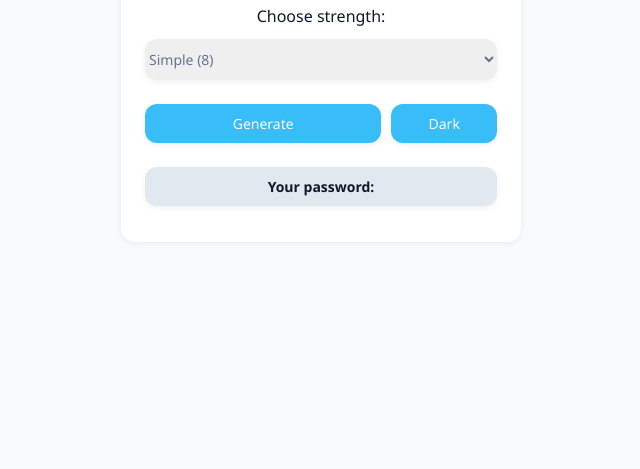
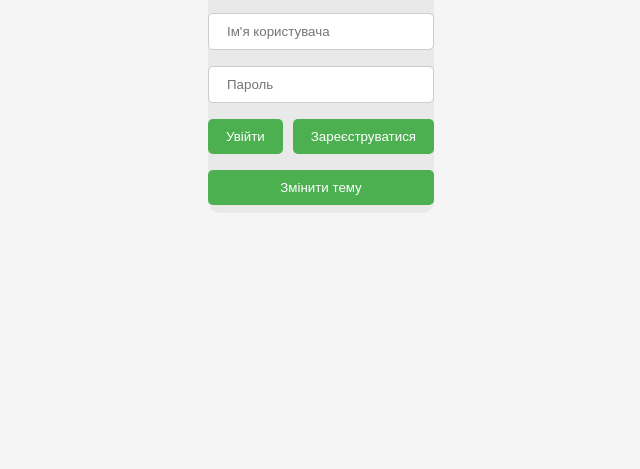
Before and after one commit to fanera-web/authentify-page, a plain HTML site: page index.html in a window 1280 px wide. Shown: the part 331-800 px from the top of the page, without its empty margins (319-959 px from the left). Drawn offline with Linux system fonts and the light colour scheme.

Commit message:
Add files via upload

```diff
--- /dev/null
+++ b/db.json
@@ -0,0 +1,3 @@
+{
+  "users": []
+}
--- a/index.html
+++ b/index.html
@@ -1,27 +1,24 @@
-<!doctype html>
-<html lang="en">
+<!DOCTYPE html>
+<html lang="uk">
 <head>
-  <meta charset="utf-8">
-  <meta name="viewport" content="width=device-width, initial-scale=1">
-  <title>Password Generator</title>
+  <meta charset="UTF-8">
+  <meta name="viewport" content="width=device-width, initial-scale=1.0">
+  <title>Система автентифікації</title>
   <link rel="stylesheet" href="style.css">
-  <link rel="stylesheet" href="theme.css">
 </head>
-<body class="light">
-  <main>
-    <h1>Password Generator</h1>
-    <label for="strength">Choose strength:</label>
-    <select id="strength">
-        <option value="simple">Simple (8)</option>
-        <option value="medium">Medium (12)</option>
-        <option value="hard">Hard (16)</option>
-    </select>
-    <div id="btnContainer">
-      <button id="generateBtn">Generate</button>
-      <button id="themeBtn">Dark</button>
-    </div>
-    <p id="password">Your password:</p>
-  </main>
-  <script src="generate.js"></script>
+<body>
+  <div class="container">
+    <h1>Вхід у систему</h1>
+    <form id="loginForm">
+      <input type="text" id="username" placeholder="Ім'я користувача" required>
+      <input type="password" id="password" placeholder="Пароль" required>
+      <div class="form-actions">
+        <button type="submit" id="loginBtn">Увійти</button>
+        <button type="button" id="registerBtn">Зареєструватися</button>
+      </div>
+    </form>
+    <button id="themeToggle">Змінити тему</button>
+  </div>
+  <script src="sys.js"></script>
 </body>
 </html>
--- a/style.css
+++ b/style.css
@@ -1,71 +1,72 @@
 :root {
-    --accent: #38BDF8;
-    --accent-hover: #0EA5E9;
-    --shadow-sm: 0 2px 6px rgba(0,0,0,0.06);
-    --shadow-md: 0 8px 20px rgba(0,0,0,0.12);
-    --radius: 12px;
-}
-
-* {
-    box-sizing: border-box;
-    font-family: "Segoe UI", Arial, sans-serif;
+  --bg-light: #f5f5f5;
+  --text-light: #333;
+  --bg-dark: #121212;
+  --text-dark: #f5f5f5;
+  --primary: #4CAF50;
 }
 
 html, body {
-    margin: 0;
-    padding: 0;
-    height: 100vh;
-    display: flex;
-    justify-content: center;
-    align-items: center;
-    transition: all 0.5s ease;
+  display: grid;
+  text-align: center;
+  place-items: center;
+  height: 100dvh;
+  margin: 0px;
+  padding: 0px;
 }
 
-main {
-    padding: 24px;
-    border-radius: 14px;
-    width: 400px;
-    box-shadow: var(--shadow-sm);
-    text-align: center;
+body.light {
+  background-color: var(--bg-light);
+  color: var(--text-light);
 }
 
-label, select, button, p {
-    display: block;
-    width: 100%;
-    margin-block: 12px;
-    cursor: pointer;
+body.dark {
+  background-color: var(--bg-dark);
+  color: var(--text-dark);
 }
 
-select, button, p {
-    padding-block: 10px;
-    border-radius: var(--radius);
-    border: none;
-    font-size: 14px;
-    box-shadow: var(--shadow-sm);
+.container {
+  max-width: 400px;
+  border-radius: 12px;
+  background: rgba(0,0,0,0.05);
+  display: flex;
+  flex-direction: column;
 }
 
-#btnContainer {
-    display: flex;
-    gap: 10px;
+#loginForm {
+  display: flex;
+  flex-direction: column;
+}
+
+.form-actions {
+  display: flex;
+  justify-content: space-between;
+  gap: 10px;
+}
+
+input, button {
+  padding: 10px 18px;
+  margin-block: 8px;
+  border-radius: 5px;
+  border: 1px solid #ccc;
 }
 
 button {
-    transition: all 0.3s ease;
-    background: var(--accent);
-    color: white;
-    font-weight: 500;
+  flex: 1;
+  background-color: var(--primary);
+  color: white;
+  border: none;
+  cursor: pointer;
+  transition: background 0.3s, transform 0.2s;
 }
 
 button:hover {
-    background: var(--accent-hover);
-    transform: translateY(-2px) scale(1.05);
-    box-shadow: var(--shadow-md);
+  background-color: #45a049;
+  opacity: 0.9;
 }
 
-#themeBtn {
-    max-width: 30%;
+@media (max-width: 500px) {
+  .container {
+    width: 100%;
+  }
 }
-
-p {
-    font-weight: bold;
-}
--- /dev/null
+++ b/sys.js
@@ -0,0 +1,35 @@
+const themeToggle = document.getElementById("themeToggle");
+document.body.classList.add("light");
+
+themeToggle.addEventListener("click", () => {
+  document.body.classList.toggle("dark");
+  document.body.classList.toggle("light");
+});
+
+let db = { users: [] };
+
+const loginForm = document.getElementById("loginForm");
+const registerBtn = document.getElementById("registerBtn");
+
+loginForm.addEventListener("submit", (evenSubm) => {
+  evenSubm.preventDefault();
+  const username = document.getElementById("username").value;
+  const password = document.getElementById("password").value;
+
+  const user = db.users.find(users => users.username === username && users.password === password);
+  if (user) {
+    alert("Вхід успішний!");
+  } else {
+    alert("Невірні дані!");
+  }
+});
+
+registerBtn.addEventListener("click", () => {
+  const username = prompt("Введіть ім'я користувача:");
+  const password = prompt("Введіть пароль:");
+
+  if (username && password) {
+    db.users.push({ username, password });
+    alert("Реєстрація успішна!");
+  }
+});
```
